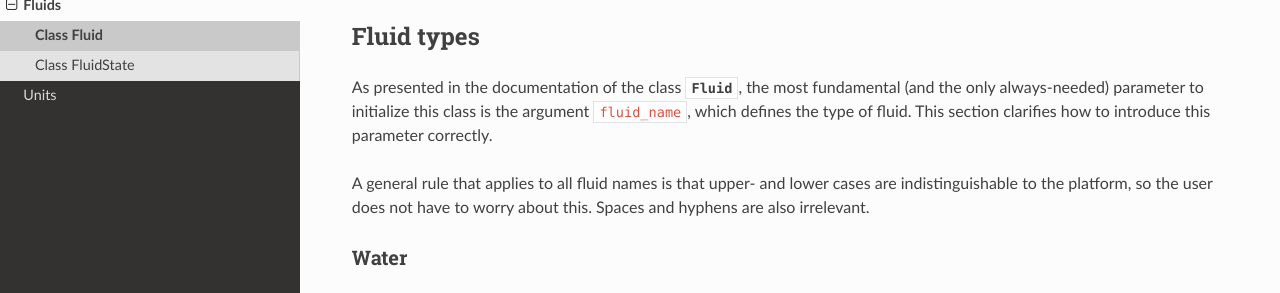
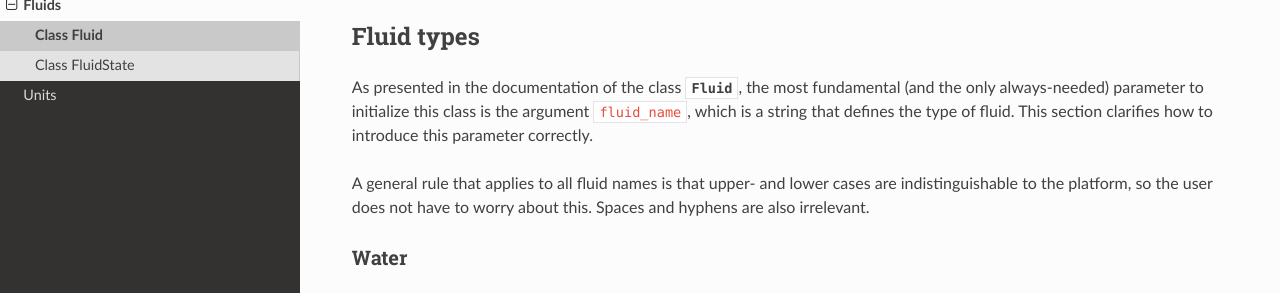
Before and after one commit to serc-chile/SERCpy, a Sphinx documentation site: the page built from docs/source/fluids/fluid_class.rst, in a window 1280 px wide and 900 px high, cut to the strip 264-557 px from the top of the window. Built offline with Sphinx 7.4.7 and the Read the Docs theme 3.1.0, drawn with Linux system fonts in a browser that asks for light colours; pages that are not in the unit, such as notebooks, are missing from menus.

Commit message:
Update fluid_class.rst

```diff
--- a/docs/source/fluids/fluid_class.rst
+++ b/docs/source/fluids/fluid_class.rst
@@ -10,7 +10,7 @@
 Fluid types
 -----------
 
-As presented in the documentation of the class :class:`Fluid <Fluid>`, the most fundamental (and the only always-needed) parameter to initialize this class is the argument `fluid_name`, which defines the type of fluid. This section clarifies how to introduce this parameter correctly.
+As presented in the documentation of the class :class:`Fluid <Fluid>`, the most fundamental (and the only always-needed) parameter to initialize this class is the argument `fluid_name`, which is a string that defines the type of fluid. This section clarifies how to introduce this parameter correctly.
 
 A general rule that applies to all fluid names is that upper- and lower cases are indistinguishable to the platform, so the user does not have to worry about this. Spaces and hyphens are also irrelevant.
 
```
